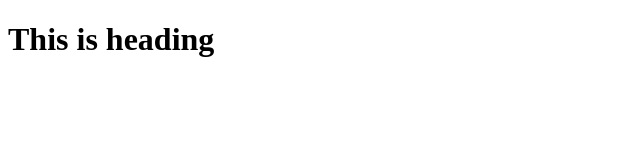
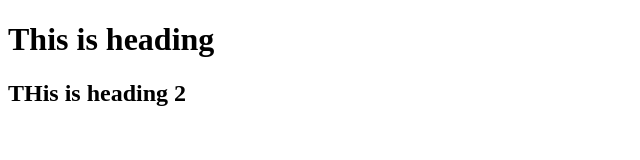
Before and after one commit to thetestcoder/git-playlist, a plain HTML site: page index.html in a window 1280 px wide. Shown: the whole page, without its empty margins (0-640 px from the left). Drawn offline with Linux system fonts and the light colour scheme.

Commit message:
h2 added

```diff
--- a/index.html
+++ b/index.html
@@ -8,10 +8,8 @@
 </head>
 
 <body>
-
     <h1>This is heading</h1>
-
-
+    <h2>THis is heading 2</h2>
 </body>
 
 </html>
```
